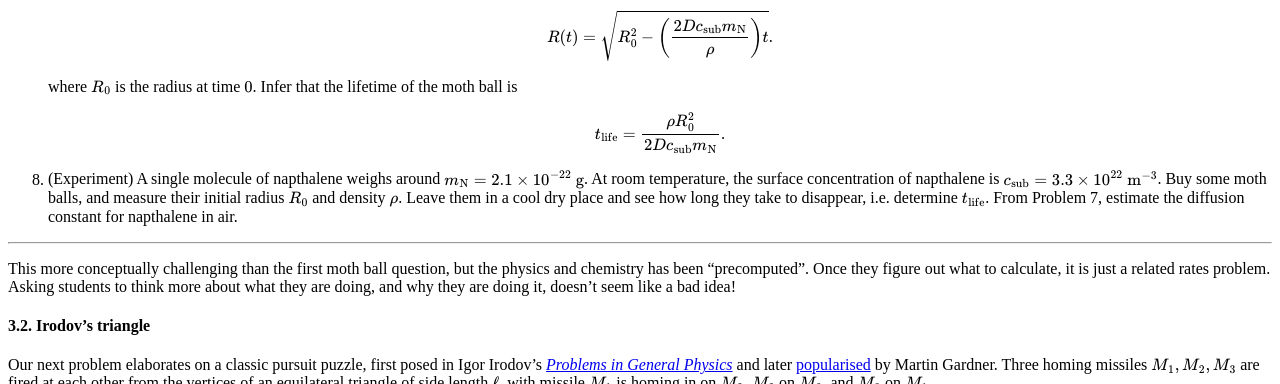
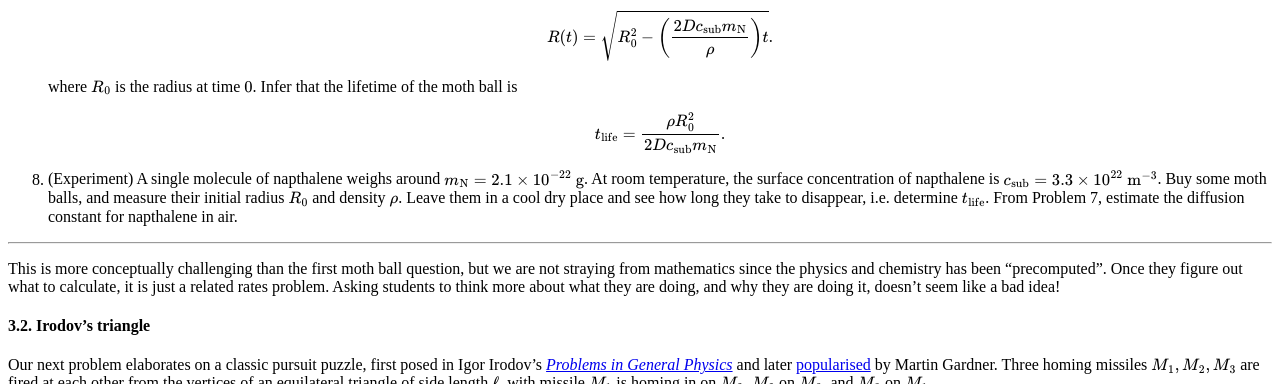
Before and after one commit to hapax/hapax.github.io, a Jekyll site: the page built from assets/teaching.md, in a window 1280 px wide and 900 px high, scrolled down 15210 px, cut to the strip 0-384 px from the top of the window. Built offline with Jekyll 4.4.1, drawn with Linux system fonts in a browser that asks for light colours; our own code applies the rules of GitHub Pages for plain Markdown files; formulas are drawn with MathJax 3; a script that is not in the unit is left out.

Commit message:
Update teaching.md

```diff
--- a/assets/teaching.md
+++ b/assets/teaching.md
@@ -858,8 +858,8 @@ the shell is proportional to the concentration $c(r)$ and the velocity $v$.
 
 ----
 
-This more conceptually challenging than the first moth ball question,
-but the physics and chemistry has been "precomputed".
+This is more conceptually challenging than the first moth ball question,
+but we are not straying from mathematics since the physics and chemistry has been "precomputed".
 Once they figure out what to calculate, it is just a related rates problem.
 Asking students to think more about what they are doing, and why they
 are doing it, doesn't seem like a bad idea!
```
